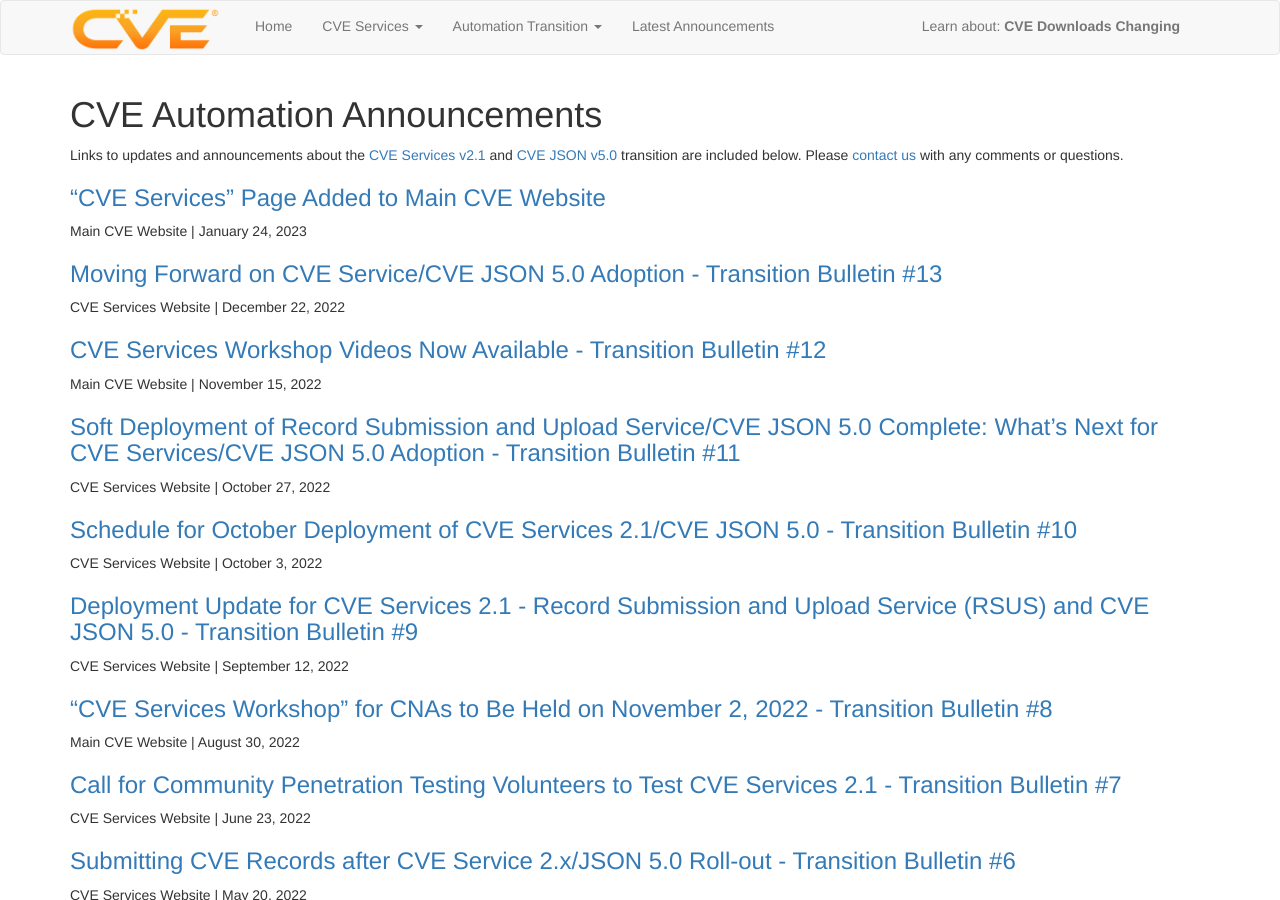
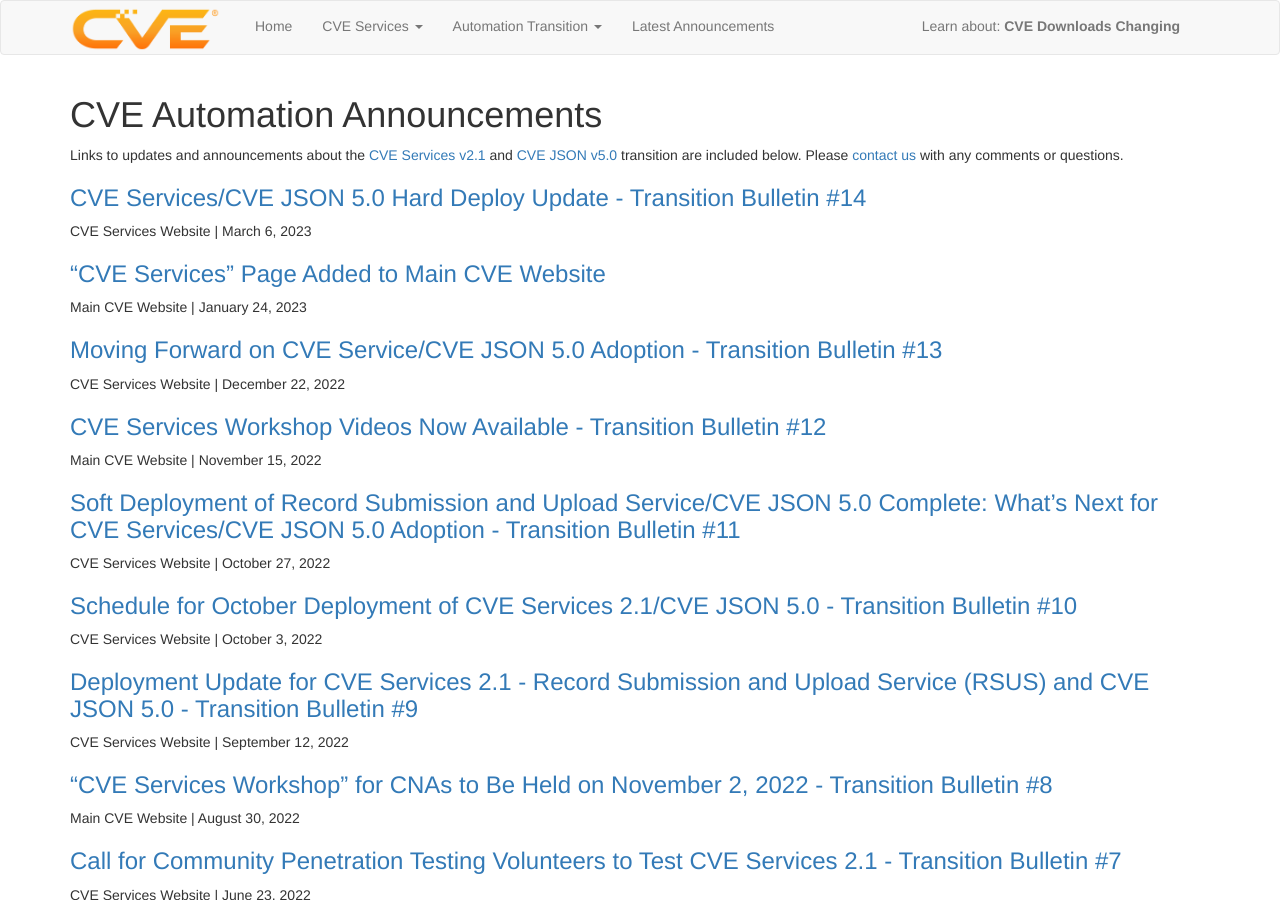
Before and after one commit to CVEProject/cveproject.github.io, a Jekyll site: the page built from automation-announcements.md, in a window 1280 px wide and 900 px high. Built offline with Jekyll 4.4.1, drawn with Linux system fonts in a browser that asks for light colours; nearby versions of some CDN libraries.

Commit message:
Update automation-announcements.md
Add "CVE Services/CVE JSON 5.0 Hard Deploy Update - Transition Bulletin #14"

```diff
--- a/automation-announcements.md
+++ b/automation-announcements.md
@@ -4,6 +4,9 @@ layout: page
 ---
 
 Links to updates and announcements about the [CVE Services v2.1](https://github.com/CVEProject/cve-services) and [CVE JSON v5.0](https://github.com/CVEProject/cve-schema/blob/master/schema/v5.0/CVE_JSON_5.0_schema.json) transition are included below. Please [contact us](https://cveform.mitre.org/) with any comments or questions.
+
+### [CVE Services/CVE JSON 5.0 Hard Deploy Update - Transition Bulletin #14](https://cveproject.github.io/automation-transition#bulletin-number-14)
+CVE Services Website | March 6, 2023
 
 ### [“CVE Services” Page Added to Main CVE Website](https://www.cve.org/Media/News/item/news/2023/01/24/CVE-Services-Page-Added-to)
 Main CVE Website | January 24, 2023
```
